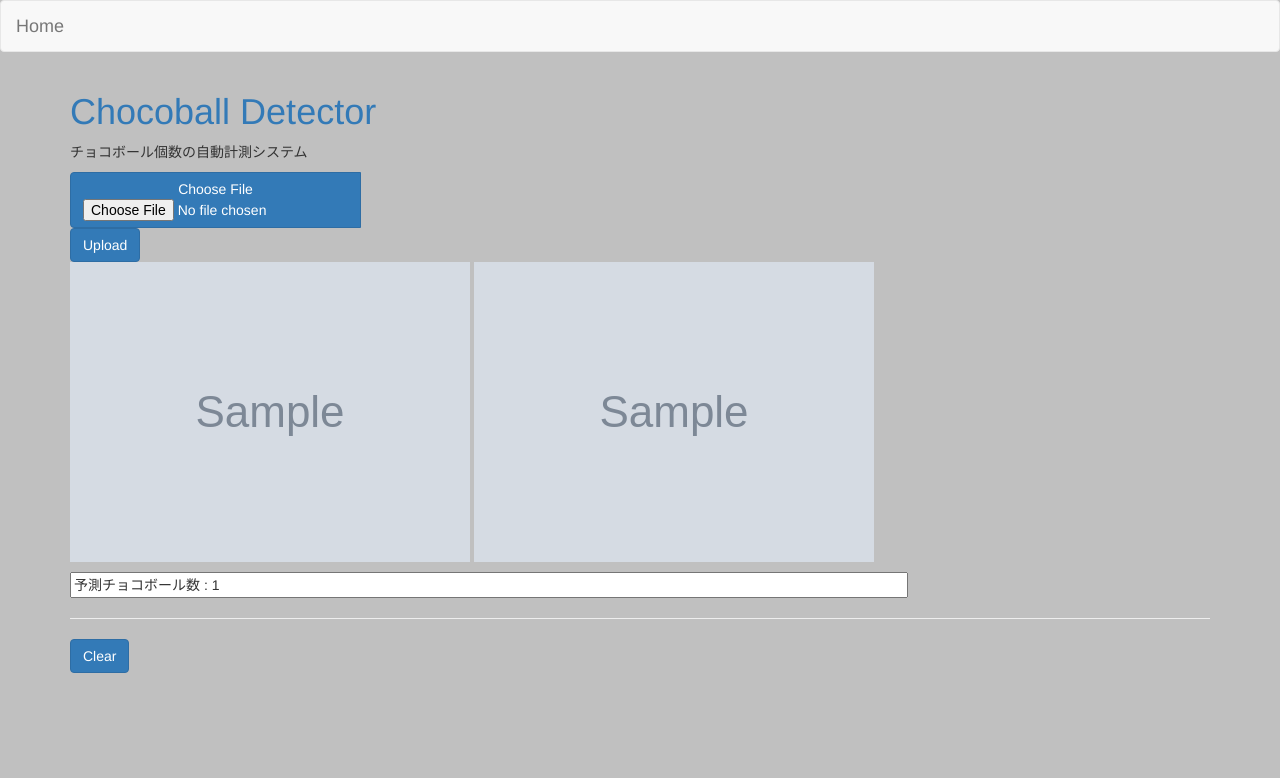
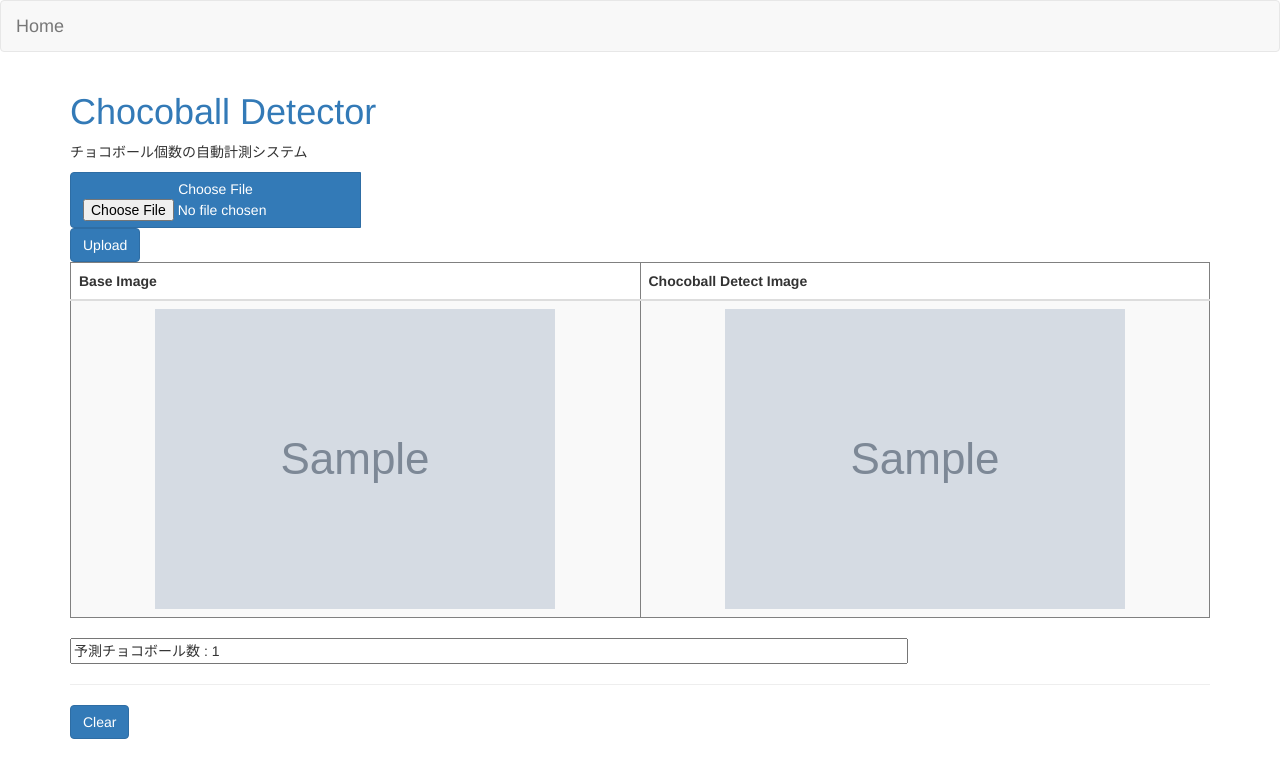
Before and after one commit to tok41/ChocoBallDetector, a Flask app: template templates/index.html in a window 1280 px wide. Shown: the top 778 px of the page. Run offline with Flask 2, Linux system fonts and the light colour scheme; the template is opened without the code that fills it: most values are stand-ins (such as "Sample title", 1, 10 or a date in 2020); grey boxes marked "Sample" are stand-in pictures; some libraries are stand-ins or nearby versions.

Commit message:
update showing image

```diff
--- a/chocoball_counter.py
+++ b/chocoball_counter.py
@@ -75,6 +75,8 @@ class ChocoballDetector:
 
         fig = plt.figure(figsize=(5, 4))
         ax = fig.subplots(1, 1)
+        ax.tick_params(labelbottom="off", bottom="off")
+        ax.tick_params(labelleft="off", left="off")
         vis_bbox(img_arr, bboxes[0], labels[0], ax=ax)
         plt.savefig('tmp/tmp.png')
         with open('tmp/tmp.png', 'rb') as f:
--- a/templates/index.html
+++ b/templates/index.html
@@ -6,11 +6,6 @@
     <meta name="viewport" content="width=device-width, initial-scale=1">
     <title>ChocoballDetector</title>
     <link href="https://maxcdn.bootstrapcdn.com/bootstrap/3.3.1/css/bootstrap.min.css";; rel="stylesheet">
-    <style>
-      body{
-	  background-color:#c0c0c0;
-      }
-    </style>
   </head>
 
   <body>
@@ -40,17 +35,28 @@
 	    <input type="submit" value="Upload" class="btn btn-primary">
 	  </form>
 
-	  <p>
+	  <table border="1" align="center" class="table table-striped">
+            <thead>
+              <tr>
+                <th>Base Image</th>
+                <th>Chocoball Detect Image</th>
+              </tr>
+            </thead>
+            <tbody>
+              <tr>
+                <td align="center">
 		  {% if raw_img_file %}
 		  <img src="{{ raw_img_file }}">
 		  {% endif %}
+		</td>
+                <td align="center">
 		  {% if out_img_file %}
 		  <img src="{{ out_img_file }}">
 		  {% endif %}
-	    {% if err_text %}
-	    {{err_text}}
-	    {% endif %}
-	  </p>
+		</td>
+            </tr>
+            </tbody>
+	  </table>
 	</div>
       </div>
 
```
Lines whose indentation alone changed are shown as unchanged.
